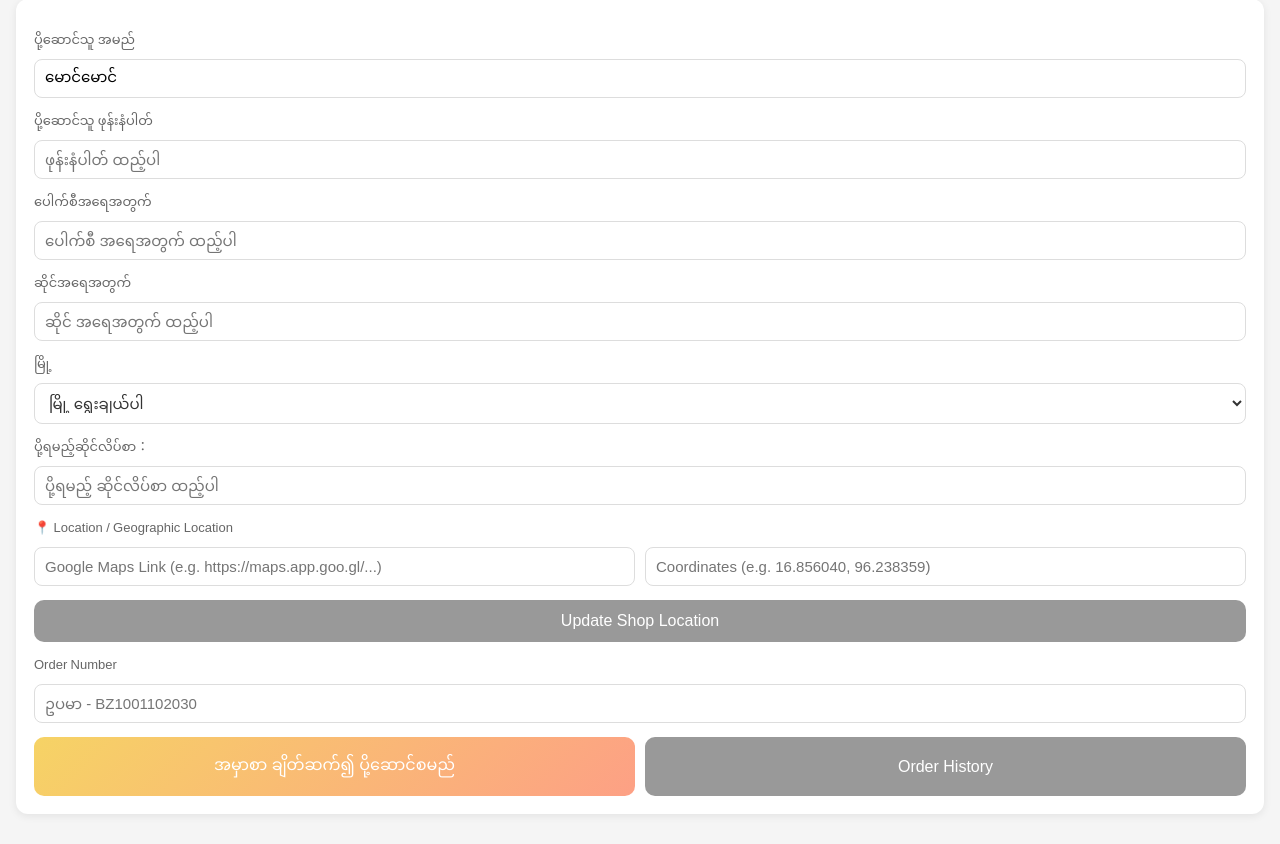
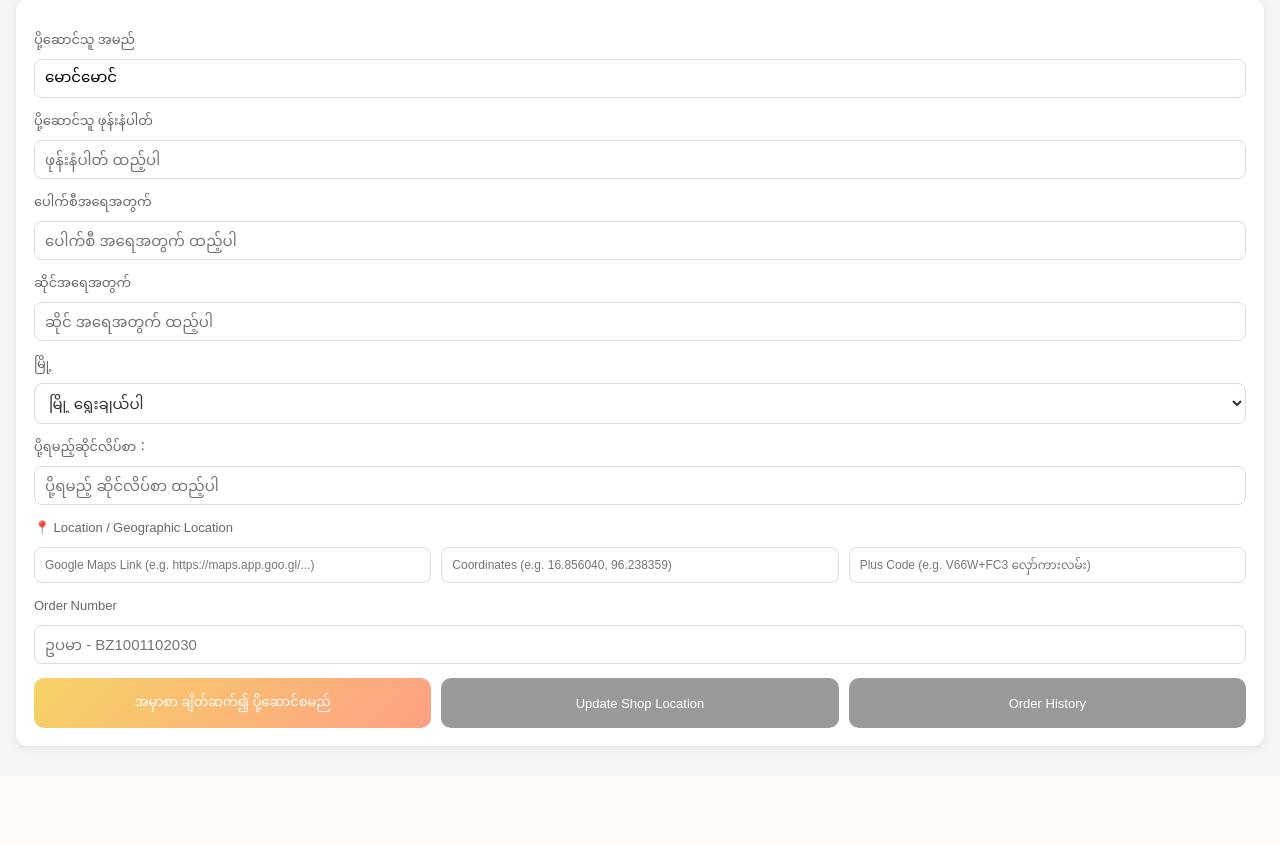
Before and after one commit to luckySeven777777777777/7star, a Flask app: template templates/rider.html in a window 1280 px wide. Shown: the part 272-1116 px from the top of the page. After the commit the page ends 1024 px from the top, so only its background shows below. Run offline with Flask 3, Linux system fonts and the light colour scheme; the template is opened without the code that fills it, so the values that code supplies are empty; some libraries are stand-ins or nearby versions.

Commit message:
Add files via upload

```diff
--- a/templates/rider.html
+++ b/templates/rider.html
@@ -41,7 +41,8 @@
   .btn-gray { background:#999; }
   .btn-green { background: linear-gradient(135deg, #56ab2f, #a8e063); color:#fff; }
   .row2 { display:flex; gap:10px; }
-  .row2 .btn { flex:1; }
+  .row2 .btn { flex:1; font-size:13px; padding:11px 4px; white-space:nowrap; }
+  .row2 input { font-size:12px; }
   .info { font-size:13px; color:#333; line-height:2; margin-top:10px; }
   .info b { color:#e07b00; }
   .status-box { display:flex; gap:8px; margin-top:12px; flex-wrap:wrap; }
@@ -168,13 +169,14 @@
     <div class="row2">
       <input id="shopLocationLink" placeholder="Google Maps Link (e.g. https://maps.app.goo.gl/...)" style="flex:1; min-width:0">
       <input id="shopLocationCoords" placeholder="Coordinates (e.g. 16.856040, 96.238359)" style="flex:1; min-width:0">
+      <input id="shopLocationPlusCode" placeholder="Plus Code (e.g. V66W+FC3 လှော်ကားလမ်း)" style="flex:1; min-width:0">
     </div>
-    <button class="btn btn-gray" id="updateShopBtn" onclick="updateShopLocation()">Update Shop Location</button>
-    <div class="sub" id="shopHint" style="display:none; color:#e07b00; margin-top:6px;">Shop location missing — enter Google Maps Link / Coordinates above and tap "Update Shop Location" to show marker & route</div>
+    <div class="sub" id="shopHint" style="display:none; color:#e07b00; margin-top:6px;">Shop location missing — enter Google Maps Link / Coordinates / Plus Code above and tap "Update Shop Location" to show marker & route</div>
     <label>Order Number</label>
     <input id="orderNo" placeholder="ဥပမာ - BZ1001102030">
     <div class="row2">
       <button class="btn" id="bindBtn" onclick="bindOrder()">အမှာစာ ချိတ်ဆက်၍ ပို့ဆောင်စမည်</button>
+      <button class="btn btn-gray" id="updateShopBtn" onclick="updateShopLocation()">Update Shop Location</button>
       <button class="btn btn-gray" id="historyBtn" onclick="openHistory()">Order History</button>
     </div>
   </div>
@@ -197,11 +199,14 @@
       <button data-status="ပို့ဆောင်နေသည်" onclick="requestStatus('ပို့ဆောင်နေသည်')">ပို့ဆောင်နေသည်</button>
       <button data-status="ရောက်ရှိပြီး" onclick="requestStatus('ရောက်ရှိပြီး')">ရောက်ရှိပြီး</button>
     </div>
-    <button class="btn btn-green" id="confirmDeliveredBtn" onclick="confirmDelivered()">လက်ခံပြီးပါပြီ</button>
     <div class="row2">
+      <button class="btn btn-green" id="confirmDeliveredBtn" onclick="confirmDelivered()">လက်ခံပြီးပါပြီ</button>
       <button class="btn" id="gpsBtn" onclick="startGps()" disabled>GPS ဖွင့်ထားသည်</button>
     </div>
     <div id="riderMapWrap" style="margin-top:12px; display:none;">
+      <div class="row2" style="margin-bottom:6px;">
+        <button class="btn btn-gray" id="mapFullscreenBtn" onclick="toggleMapFullscreen()">⛶ Fullscreen Map</button>
+      </div>
       <div id="riderMap" style="width:100%; height:320px; border-radius:12px; z-index:1;"></div>
     </div>
   </div>
@@ -323,16 +328,50 @@ function parseLinkCoords(text) {
   if (m) return [parseFloat(m[1]), parseFloat(m[2])];
   return null;
 }
+var PLUS_ALPHABET = "23456789CFGHJMPQRVWX";
+function plusCodeValue(ch) { return PLUS_ALPHABET.indexOf(ch); }
+function decodePlusCode(text) {
+  if (!text) return null;
+  var s = String(text).toUpperCase();
+  var m = s.match(/([23456789CFGHJMPQRVWX]{2,})\\s*\\+\\s*([23456789CFGHJMPQRVWX]{2,})/);
+  if (!m) return null;
+  var grid = m[1], extra = m[2];
+  var full = grid + extra;
+  while (grid.length < 8) {
+    var pad = 8 - grid.length;
+    grid = "7M6R".substring(0, pad) + grid;
+    full = "7M6R".substring(0, pad) + full;
+  }
+  var latLo = -90, latHi = 90, lngLo = -180, lngHi = 180;
+  var i;
+  for (i = 0; i + 1 < full.length; i += 2) {
+    var a = plusCodeValue(full.charAt(i));
+    var b = plusCodeValue(full.charAt(i + 1));
+    if (a < 0 || b < 0) return null;
+    latLo += a * (latHi - latLo) / 20;
+    lngLo += b * (lngHi - lngLo) / 20;
+    latHi = latLo + (latHi - latLo) / 20;
+    lngHi = lngLo + (lngHi - lngLo) / 20;
+  }
+  return [(latLo + latHi) / 2, (lngLo + lngHi) / 2];
+}
 function resolveShopLocation() {
   var c = parseCoordsText(document.getElementById("shopLocationCoords").value);
   if (c) return c;
-  return parseLinkCoords(document.getElementById("shopLocationLink").value);
+  c = parseLinkCoords(document.getElementById("shopLocationLink").value);
+  if (c) return c;
+  return decodePlusCode(document.getElementById("shopLocationPlusCode").value);
 }
 async function updateShopLocation() {
   if (!state.orderNo) { showInfo("Bind an order first"); return; }
   var link = document.getElementById("shopLocationLink").value.trim();
   var coords = document.getElementById("shopLocationCoords").value.trim();
-  if (!link && !coords) { showInfo("Enter Google Maps Link or Coordinates"); return; }
+  var plus = document.getElementById("shopLocationPlusCode").value.trim();
+  if (!link && !coords && !plus) { showInfo("Enter Google Maps Link, Coordinates or Plus Code"); return; }
+  if (!coords) {
+    var pc = decodePlusCode(plus);
+    if (pc) { coords = pc[0].toFixed(6) + ", " + pc[1].toFixed(6); }
+  }
   try {
     var r = await fetch("/api/rider/update-shop", {
       method: "POST",
@@ -381,13 +420,34 @@ function showRiderMap() {
   var wrap = document.getElementById("riderMapWrap");
   wrap.style.display = "block";
   if (!riderMap) {
-    riderMap = L.map("riderMap").setView([16.8661, 96.1951], 13);
+    riderMap = L.map("riderMap", { dragging: true, scrollWheelZoom: true, zoomControl: true }).setView([16.8661, 96.1951], 13);
     L.tileLayer("https://{s}.tile.openstreetmap.org/{z}/{x}/{y}.png", {
       attribution: "&copy; OpenStreetMap contributors", maxZoom: 19
     }).addTo(riderMap);
   }
   setTimeout(function () { if (riderMap) riderMap.invalidateSize(); }, 120);
 }
+function toggleMapFullscreen() {
+  var wrap = document.getElementById("riderMapWrap");
+  if (!wrap) return;
+  if (document.fullscreenElement || document.webkitFullscreenElement) {
+    if (document.exitFullscreen) document.exitFullscreen();
+    else if (document.webkitExitFullscreen) document.webkitExitFullscreen();
+  } else {
+    if (wrap.requestFullscreen) wrap.requestFullscreen();
+    else if (wrap.webkitRequestFullscreen) wrap.webkitRequestFullscreen();
+  }
+}
+document.addEventListener("fullscreenchange", function () {
+  var mapEl = document.getElementById("riderMap");
+  if (!mapEl) return;
+  if (document.fullscreenElement || document.webkitFullscreenElement) {
+    mapEl.style.height = "calc(100vh - 70px)";
+  } else {
+    mapEl.style.height = "320px";
+  }
+  if (riderMap) setTimeout(function () { riderMap.invalidateSize(); }, 200);
+});
 function setShop(lat, lng, linkText) {
   shopLat = lat; shopLng = lng;
   if (!riderMap) showRiderMap();
@@ -415,6 +475,8 @@ function drawRouteLine(coords) {
 }
 function updateRoute() {
   if (state.curLat === null || shopLat === null || !riderMap) return;
+  // 先以当前位置→商家立即重画直线，覆盖旧线避免残留已走过部分
+  drawRouteLine([[state.curLat, state.curLng], [shopLat, shopLng]]);
   // 每次定位更新都重新按道路规划路线（骑手走错路时路线会即时更新）
   if (routeAbort) routeAbort.abort();
   var ac = new AbortController();
@@ -498,6 +560,11 @@ async function bindOrder() {
     var city = document.getElementById("citySelect").value;
     var shopLocationLink = document.getElementById("shopLocationLink").value.trim();
     var shopLocationCoords = document.getElementById("shopLocationCoords").value.trim();
+    var shopLocationPlusCode = document.getElementById("shopLocationPlusCode").value.trim();
+    if (!shopLocationCoords) {
+      var pc = decodePlusCode(shopLocationPlusCode);
+      if (pc) { shopLocationCoords = pc[0].toFixed(6) + ", " + pc[1].toFixed(6); }
+    }
     var r = await fetch("/api/rider/bind", {
       method: "POST",
       headers: {"Content-Type": "application/json"},
```
Also changed, not shown: templates/track.html (+18 -1 lines).
